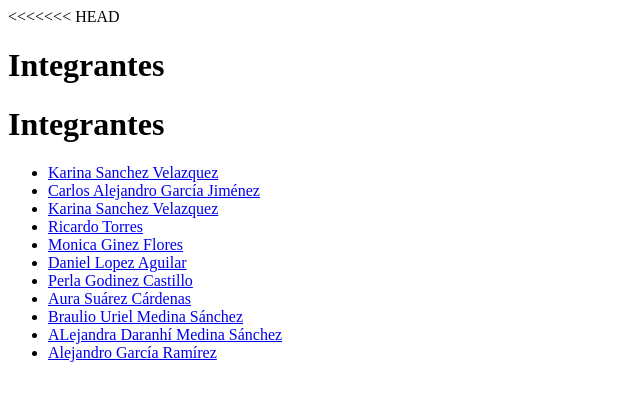
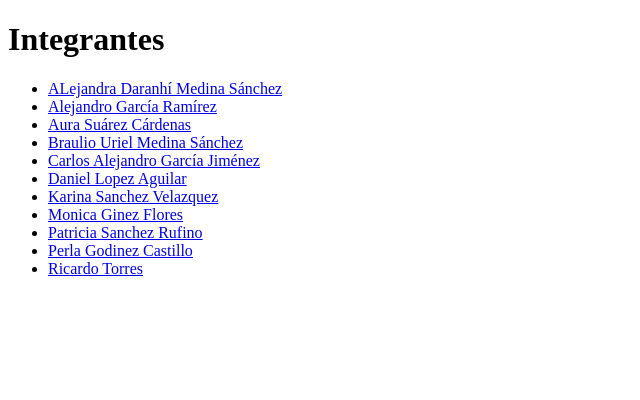
Before and after one commit to aki801/Integrantes, a plain HTML site: page index.html in a window 1280 px wide. Shown: the whole page, without its empty margins (0-640 px from the left). Drawn offline with Linux system fonts and the light colour scheme.

Commit message:
modificaciones path

```diff
--- a/index.html
+++ b/index.html
@@ -1,11 +1,7 @@
 <!DOCTYPE html>
 <html lang="es">
-<<<<<<< HEAD
-<head>
-    <meta charset="UTF-8">
-</head>
-<body>
-    <h1>Integrantes</h1>
+
+
 <head>
     <meta charset="UTF-8">
     <title>Integrantes</title>
@@ -13,17 +9,18 @@
 <body>
     <h1>Integrantes</h1>
     <ul>
-        <li> <a  id="fa" href="ksv.html" >Karina Sanchez Velazquez</a></li>
-		<li> <a id="fa" href="cagj.html">Carlos Alejandro García Jiménez</a></a></li>
-	    <li> <a  id="fa" href="ksv.html" >Karina Sanchez Velazquez</a></li>
-        <li> <a  id="fa" href="rte.html" >Ricardo Torres</a></li>
-        <li> <a  id="fa" href="mgf.html">Monica Ginez Flores</a></li>
-        <li> <a href="dla.html">Daniel Lopez Aguilar</a></li>
-        <li> <a  id="fa" href="pgc.html">Perla Godinez Castillo</a></li>
-        <li> <a  id="fa" href="asc.html" >Aura Suárez Cárdenas</a></li>
-        <li> <a  id="bums" href="bums.html" >Braulio Uriel Medina Sánchez</a></li>
-        <li> <a  id="adms" href="adms.html" >ALejandra Daranhí Medina Sánchez</a></li>
-                        <li><a id="fa" href="agr.html">Alejandro García Ramírez</a></li>
+        <li> <a id="adms" href="adms.html" >ALejandra Daranhí Medina Sánchez</a></li>
+        <li> <a id="fa" href="agr.html" >Alejandro García Ramírez</a></li>
+        <li> <a id="fa" href="asc.html" >Aura Suárez Cárdenas</a></li>
+        <li> <a id="bums" href="bums.html" >Braulio Uriel Medina Sánchez</a></li>
+        <li> <a id="fa" href="cagj.html" >Carlos Alejandro García Jiménez</a></a></li>
+        <li> <a href="dla.html" >Daniel Lopez Aguilar</a></li>
+        <li> <a id="fa" href="ksv.html" >Karina Sanchez Velazquez</a></li>
+        <li> <a id="fa" href="mgf.html" >Monica Ginez Flores</a></li>
+        <li> <a id="fa" href="srp.html" >Patricia Sanchez Rufino</a></li>
+        <li> <a id="fa" href="pgc.html" >Perla Godinez Castillo</a></li>
+        <li> <a id="fa" href="rte.html" >Ricardo Torres</a></li>
+
       </ul>
 </body>
 </html>
```
Also changed, not shown: srp.html (added, +19 -0 lines).
